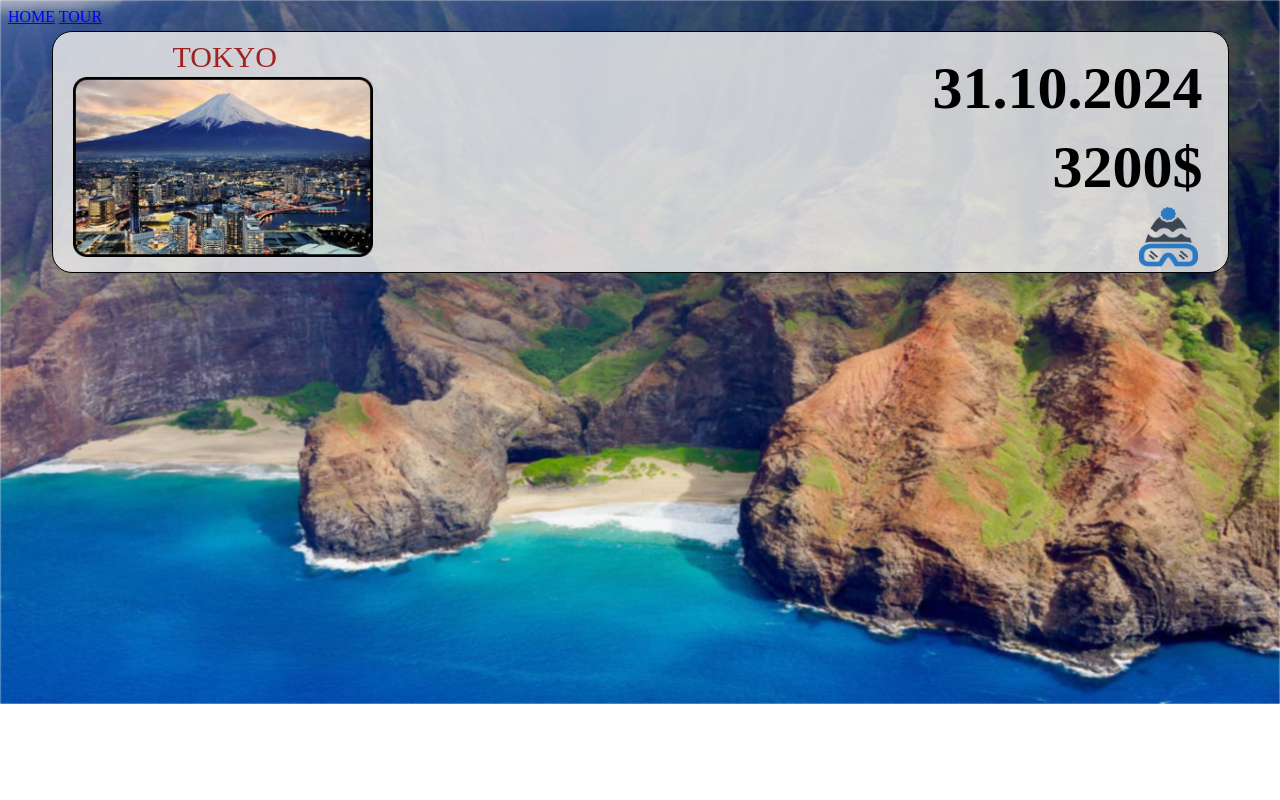
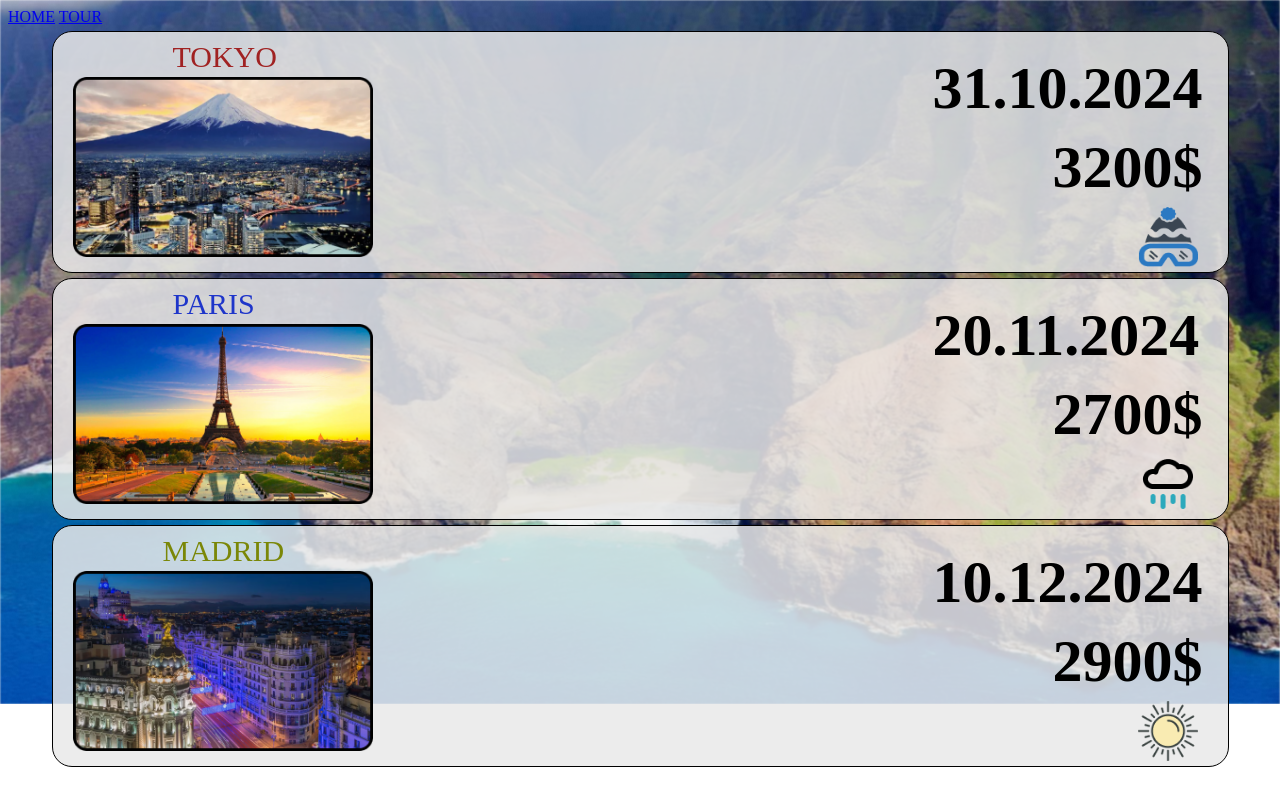
Before and after one commit to DmytroLomako/tour, a Python web app: template tour/templates/tour.html in a window 1280 px wide. Run offline with Jinja, Linux system fonts and the light colour scheme; the template is opened without the code that fills it, so the values that code supplies are empty.

Commit message:
add styles for madrid and paris

```diff
--- a/manage.py
+++ b/manage.py
@@ -1,4 +1,4 @@
 import project
 
 if __name__ ==  "__main__":
-    project.travel_agency.run(debug = True)
+    project.travel_agency.run('127.0.0.1', '5000', debug = True)
--- a/tour/static/css/tour.css
+++ b/tour/static/css/tour.css
@@ -1,15 +1,3 @@
-/* div {
-    border: 1px solid #000000;
-    border-radius: 20px;
-    width: 865px;
-    height: 620px;
-    display: flex;
-    flex-direction: column;
-    margin: auto;
-    background-color: rgba(233, 233, 233, 0.85);
-} */
-
-
 div {
     border: 1px solid #000000;
     border-radius: 20px;
@@ -40,7 +28,6 @@ div {
     margin-top: 8px;
 }
 
-
 h1 {
     font-size: 60px;
     margin-left: 880px;
@@ -61,3 +48,52 @@ h1 {
     margin-top: 175px;
     margin-left: 1085px;
 }
+
+.paris {
+    position: absolute;
+    width: 300px;
+    height: 180px;
+    margin-top: 45px;
+    margin-left: 20px;
+}
+
+.parissign {
+    position: absolute;
+    width: 60px;
+    height: 60px;
+    margin-top: 175px;
+    margin-left: 1085px;
+}
+
+.parislink {
+    text-decoration: none;
+    color: #1E35CA;
+    font-size: 30px;
+    margin-left: 120px;
+    margin-top: 8px;
+}
+
+.madrid {
+    position: absolute;
+    width: 300px;
+    height: 180px;
+    margin-top: 45px;
+    margin-left: 20px;
+}
+
+
+.madridlink {
+    text-decoration: none;
+    color: #7a8707;
+    font-size: 30px;
+    margin-left: 110px;
+    margin-top: 8px;
+}
+
+.madridsign {
+    position: absolute;
+    width: 60px;
+    height: 60px;
+    margin-top: 175px;
+    margin-left: 1085px;
+}
--- a/tour/templates/tour.html
+++ b/tour/templates/tour.html
@@ -9,10 +9,26 @@
 
 {% block content %}
     <div>
-        <a href="tokyo/" class="tokyolink">TOKYO</a>
+        <a href="tour/Tokyo/" class="tokyolink">TOKYO</a>
         <img src="{{ url_for('tour.static', filename= 'img/tokyo.png') }}" class="tokyo">
         <h1>31.10.2024</h1>
         <h1 class="price">3200$</h1>
         <img src="{{ url_for('tour.static', filename= 'img/tokyo_sign.png') }}" class="tokyosign">
     </div>
+
+    <div>
+        <a href="tour/Paris/" class="parislink">PARIS</a>
+        <img src="{{ url_for('tour.static', filename= 'img/paris.png') }}" class="paris">
+        <h1>20.11.2024</h1>
+        <h1 class="price">2700$</h1>
+        <img src="{{ url_for('tour.static', filename= 'img/paris_sign.png') }}" class="parissign">
+    </div>
+
+    <div>
+        <a href="tour/Madrid/" class="madridlink">MADRID</a>
+        <img src="{{ url_for('tour.static', filename= 'img/madrid.png') }}" class="madrid">
+        <h1>10.12.2024</h1>
+        <h1 class="price">2900$</h1>
+        <img src="{{ url_for('tour.static', filename= 'img/madrid_sign.png') }}" class="madridsign">
+    </div>
 {% endblock %}
```
Also changed, not shown: project/data.db, tour/static/img/madrid_sign.png (added), tour/static/img/paris_sign.png (added).
